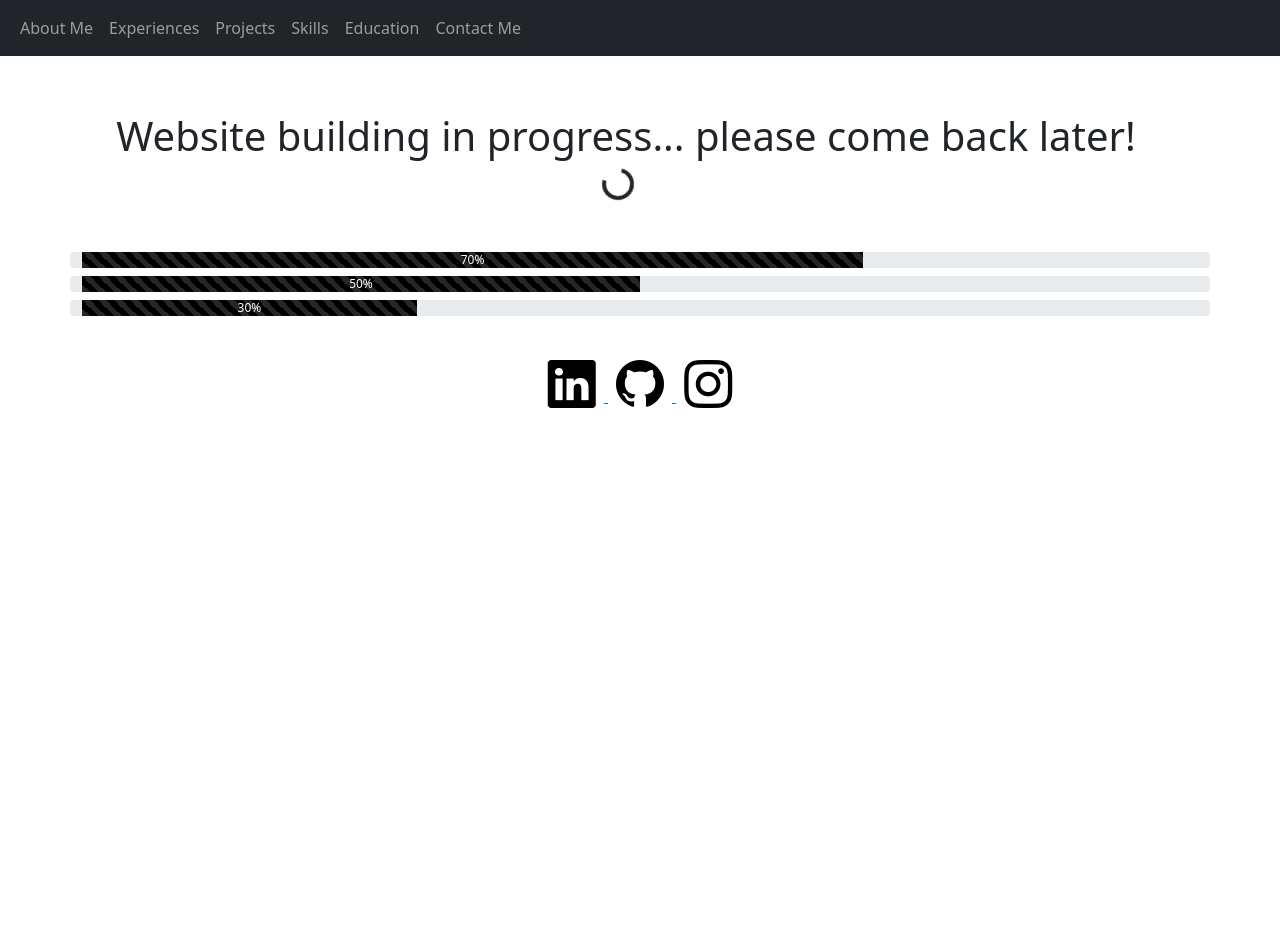
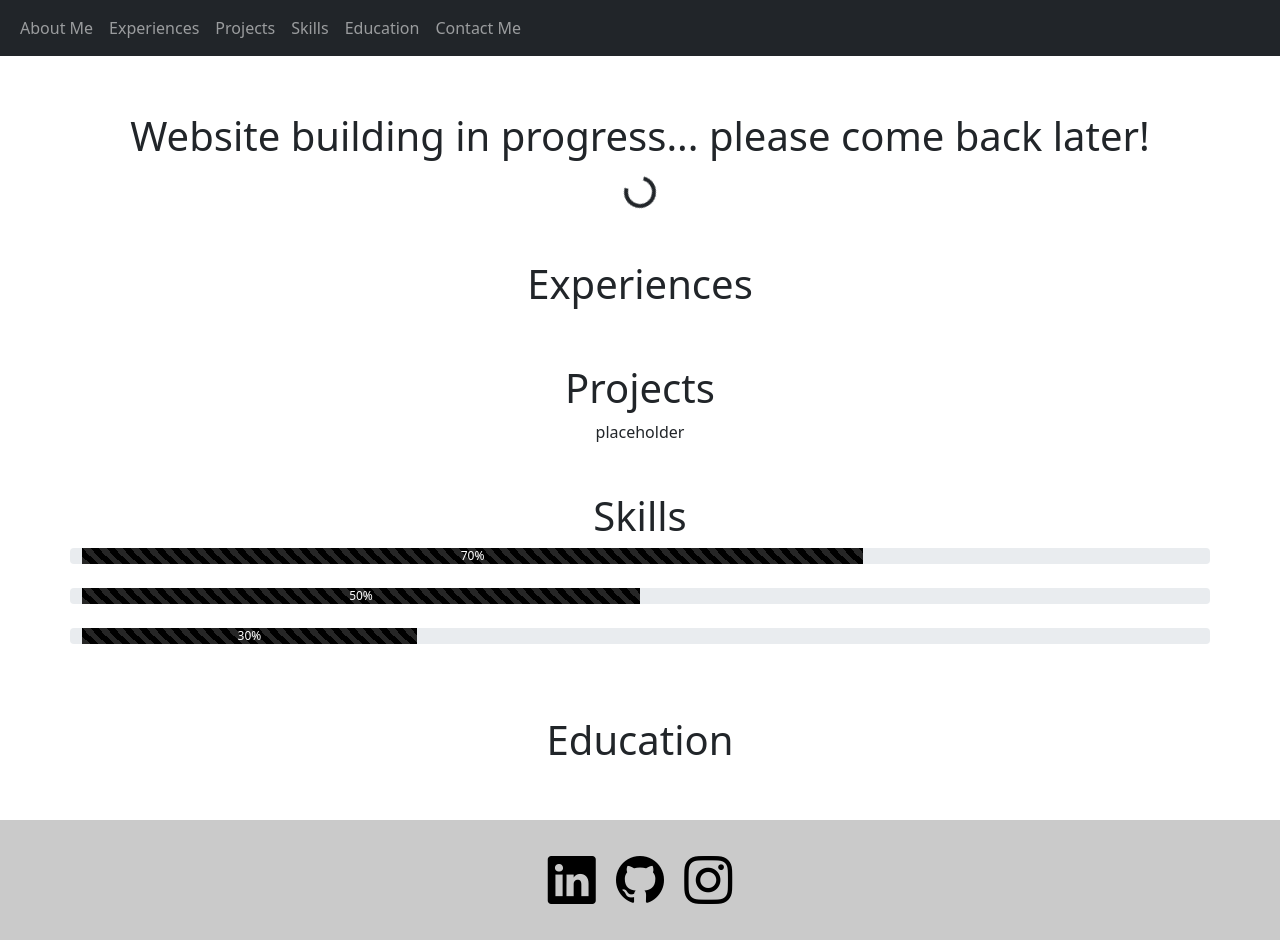
Before and after one commit to terrykms/terrykms.github.io, a website: page index.html in a window 1280 px wide. Before the commit the page ends 800 px from the top, so only its background shows below. Drawn offline with nearby package versions, Linux system fonts and the light colour scheme.

Commit message:
added placeholders

```diff
--- a/css/custom.css
+++ b/css/custom.css
@@ -1,4 +1,14 @@
-a i{
+i{
     color: rgb(0,0,0);
     display: inline-block;
+    font-size: 3rem;
 }
+
+.icon-link {
+    text-decoration: none;
+    border:none;
+}
+
+footer {
+    background-color: rgba(150,150,150, 0.5)
+}
--- a/index.html
+++ b/index.html
@@ -33,82 +33,90 @@
 
     <!-- ABOUT -->
     <section id="about">
-        <div class="container m-5">
+        <div class="container p-5">
             <div class="row">
-                <h1 class="text-center m-2">Website building in progress... please come back later!</h1>
-                <div class="text-center"><div class="spinner-border"></div></div>
-
+              <div class="col">
+                <h1 class="p-2 text-center">Website building in progress... please come back later!</h1>
+              </div>
+            </div>
+            <div class="row">
+              <div class="col text-center">
+                <div class="spinner-border"></div>
+              </div>
             </div>
         </div>
     </section>
-
     <!-- EXPERIENCES -->
-    <section id="experiences">
+    <section class="pb-5" id="experiences">
         <div class="container">
             <div class="row">
+              <h1 class="text-center">Experiences</h1>
             </div>
         </div>
     </section>
 
     <!-- PROJECTS -->
-    <section id="projects">
+    <section class="pb-5" id="projects">
       <div class="container">
           <div class="row">
+            <h1 class="text-center">Projects</h1>
+          </div>
+          <div class="row">
+            <div class="col text-center">placeholder</div>
           </div>
       </div>
     </section>
 
     <!-- SKILLS -->
-    <section id="skills">
+    <section class="pb-5" id="skills">
       <div class="container">
+        <div class="row">
+          <h1 class="text-center">Skills</h1>
+        </div>
           <div class="row">
-            <div class="progress">
+            <div class="progress mb-4">
               <div class="progress-bar bg-black progress-bar-striped progress-bar-animated" style="width:70%">70%</div>
-            </div><br>
-            <div class="progress">
+            </div>
+            <div class="progress mb-4">
               <div class="progress-bar bg-black progress-bar-striped progress-bar-animated" style="width:50%">50%</div>
-            </div><br>
-            <div class="progress">
+            </div>
+            <div class="progress mb-4">
               <div class="progress-bar bg-black progress-bar-striped progress-bar-animated" style="width:30%">30%</div>
-            </div><br>
+            </div>
           </div>
         </div>
     </section>
 
 
     <!-- EDUCATION -->
-    <section id="education">
+    <section class="pb-5" id="education">
       <div class="container">
           <div class="row">
+            <h1 class="text-center">Education</h1>
           </div>
       </div>
     </section>
 
 
     <!-- CONTACT -->
-    <section id="contact">
-      <div class="container">
-          <div class="row">
-          </div>
-      </div>
-    </section>
-    <footer class="m-3">
+    <footer id="contact" class="p-3">
       <div class= "container">
         <div class="row text-center">
           <div>
-            <a href="https://www.linkedin.com/in/minseo-kim-60a272202/">
-              <i class="bi-linkedin p-2" role="img" aria-label="LinkedIn" style="font-size: 3rem"></i>
+            <a class="icon-link" href="https://www.linkedin.com/in/minseo-kim-60a272202/">
+              <i class="bi-linkedin m-2" role="img" aria-label="LinkedIn"></i>
             </a>
-            <a href="https://github.com/terrykms">
-              <i class="bi-github p-2" role="img" aria-label="GitHub" style="font-size: 3rem"></i>
+            <a class="icon-link" href="https://github.com/terrykms">
+              <i class="bi-github p-2" role="img" aria-label="GitHub"></i>
             </a>
-            <a href="https://www.instagram.com/terrykms_/">
-              <i class="bi-instagram p-2" role="img" aria-label="Instagram" style="font-size: 3rem"></i>
+            <a class="icon-link" href="https://www.instagram.com/terrykms_/">
+              <i class="bi-instagram p-2" role="img" aria-label="Instagram"></i>
             </a>
           </div>
         </div>
       </div>
     </footer>
+
 
 
 
```
